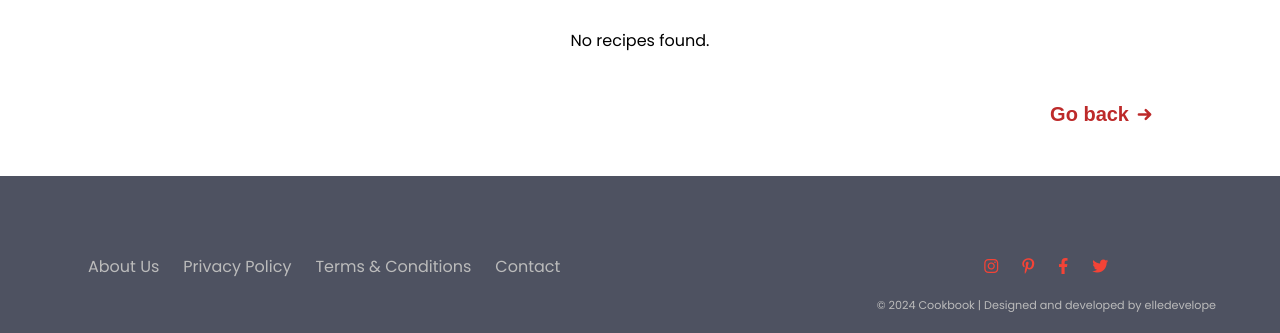
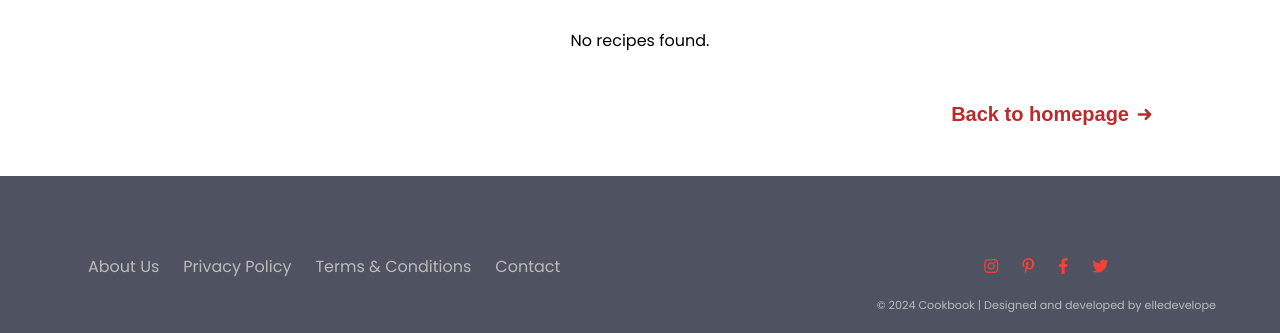
Before and after one commit to elledevelope/sfcookbook-projet-fil-rouge-symfony-php, a Symfony app: template templates/recipes/by_cuisine.html.twig in a window 1280 px wide. Shown: the part 365-698 px from the top of the page. Run offline with Twig, Linux system fonts and the light colour scheme; the template is opened without the code that fills it, so the values that code supplies are empty; some libraries are stand-ins or nearby versions.

Commit message:
Update btn `go back` for `search` results

```diff
--- a/templates/recipes/by_cuisine.html.twig
+++ b/templates/recipes/by_cuisine.html.twig
@@ -59,7 +59,7 @@
 		</div>
         	<div class="div-btnGoBack">
 		<button type="button" class="btnGoBack">
-			<a href="{{ path('app_home') }}">Go back</a>
+			<a href="{{ path('app_home') }}">Back to homepage</a>
 			<svg stroke-width="4" stroke="currentColor" viewbox="0 0 24 24" fill="none" class="h-6 w-6" xmlns="http://www.w3.org/2000/svg">
 				<path d="M14 5l7 7m0 0l-7 7m7-7H3" stroke-linejoin="round" stroke-linecap="round"></path>
 			</svg>
```
